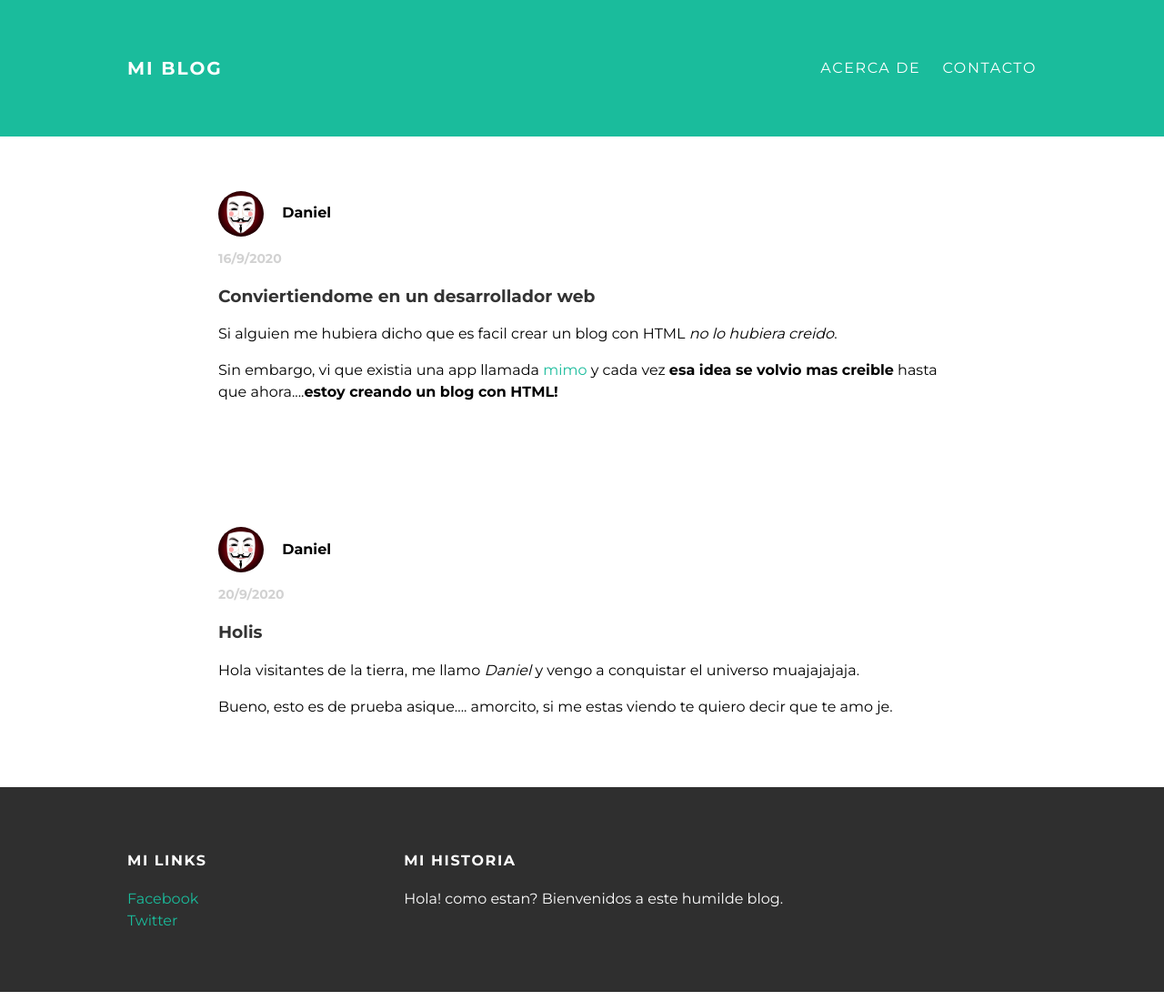
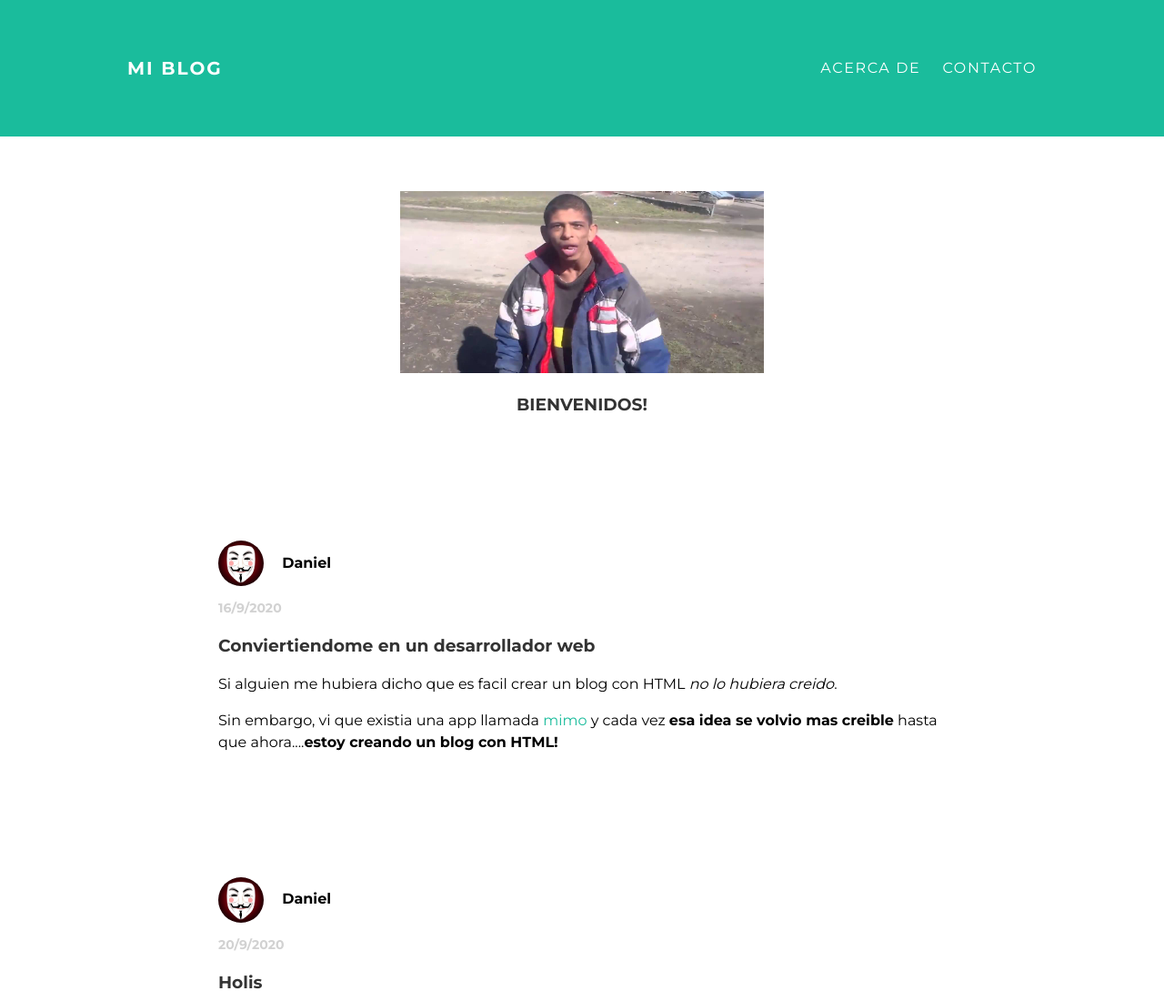
Before and after one commit to dannybak/dannybak, a plain HTML site: page index.html in a window 1280 px wide. Shown: the top 1100 px of the page at 91% size. Drawn offline with Linux system fonts and the light colour scheme.

Commit message:
Update index.html

```diff
--- a/index.html
+++ b/index.html
@@ -17,6 +17,17 @@
       </div>
     </div>
 
+<div id="contenido">
+      <div class="container">
+        <div class="about">
+          <div class="about-author">
+            <img src="wiggle.jpg">
+          </div>
+          <h3 class="about-title">BIENVENIDOS!</h3>
+          </div> <!-- about-content -->
+        </div> <!-- about -->
+      </div> <!-- container -->
+    </div> <!-- contenido -->
 
     <div id="contenido">
       <div class="post-container">
```
